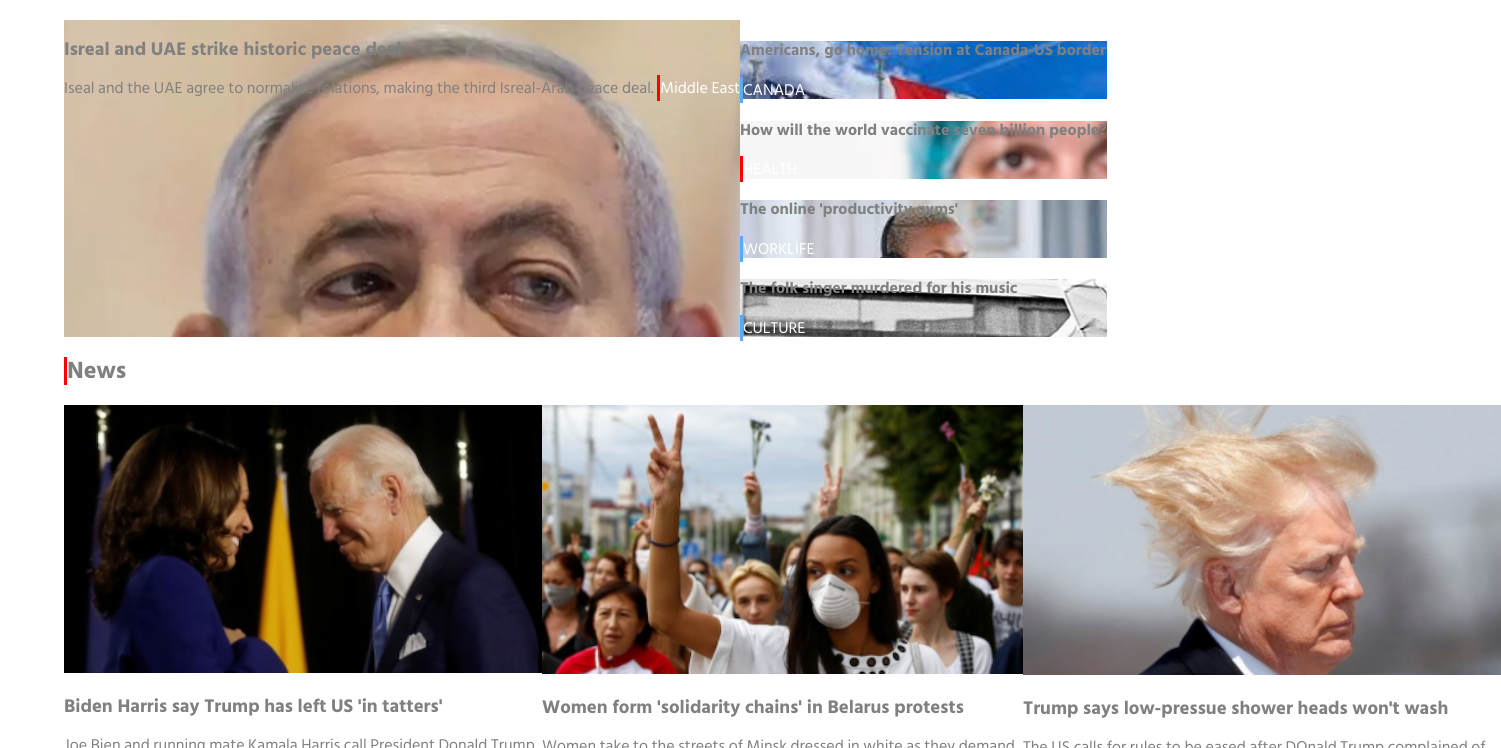
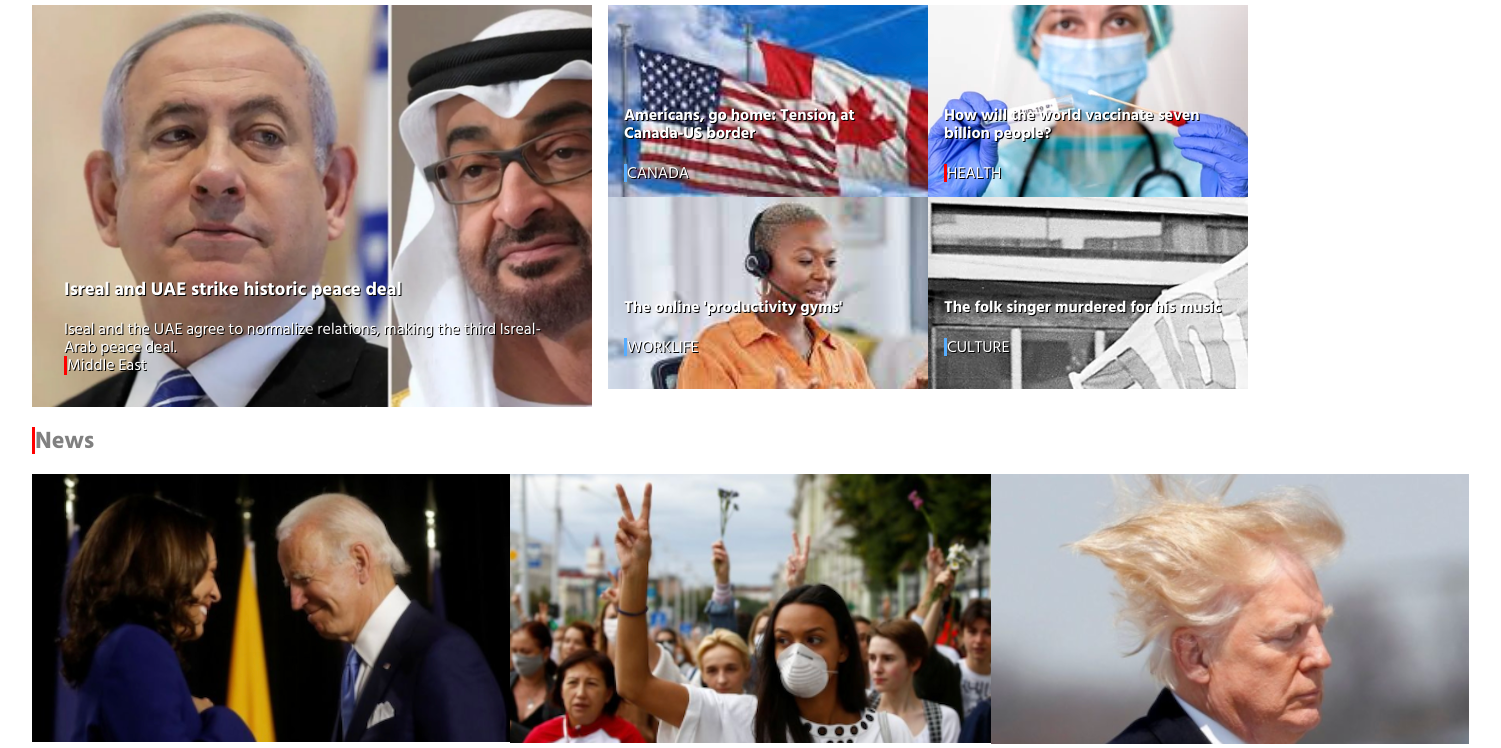
Before and after one commit to BeKind-Rewind/BBC, a plain HTML site: page index.html in a window 1280 px wide. Shown: the part 190-938 px from the top of the page, 1501 px wide, since content can reach past the window. Drawn offline with Linux system fonts and the light colour scheme.

Commit message:
adjusting box sizes

```diff
--- a/css/style.css
+++ b/css/style.css
@@ -24,8 +24,8 @@
 body {
   font-family: "Hind Siliguri", sans-serif;
   color: gray;
-  padding-left: 4rem;
-  padding-right: 4rem;
+  padding-left: 2rem;
+  padding-right: 2rem;
   margin-bottom: 4rem;
 }
 
@@ -77,7 +77,8 @@ li {
  text-decoration: none;
  border-left: solid .5px gray;
  border-right: solid .5px gray;
- padding: 1rem;
+ padding: 1rem 1rem .5rem 1rem;
+ margin: 0 2rem 1rem .5rem 1rem;
 }
 
 .flex {
@@ -110,6 +111,11 @@ a {
 .isrealUAE {
   background-image: url("/assets/isrealUAE.png");
   background-repeat: no-repeat;
+  background-size: cover;
+  margin-right: 1rem;
+  padding: 16rem 2rem 2rem 2rem;
+  text-shadow: 1px 1px 0 black;
+  color: rgb(255, 255, 255);
 }
 
 .productive {
@@ -130,4 +136,21 @@ a {
 .vaccine {
   background-image: url("/assets/vaccine.png");
   background-repeat: no-repeat;
+  background-size: cover;
 }
+
+.quad {
+  color: rgb(255, 255, 255);
+  padding: 5rem 1rem 0 1rem;
+  height: 12rem;
+  width: 20rem;
+  text-shadow: 1px 1px 0 black;
+}
+
+.margin_b_sm {
+  margin-bottom: 2rem;
+}
+
+.block {
+  display: block;
+}
--- a/index.html
+++ b/index.html
@@ -48,27 +48,34 @@
 				<section class="flex">
 					<section class="isrealUAE">
 						<h3>Isreal and UAE strike historic peace deal</h3>
-						<span>Iseal and the UAE agree to normalize relations, making the third Isreal-Arab peace deal.</span>
-						<a href="" class="left_flare_red">Middle East</a>
+						<span class="margin_b_sm">Iseal and the UAE agree to normalize relations, making the third Isreal-Arab peace deal.</span>
+						<a href="" class="left_flare_red block">Middle East</a>
 					</section>
 
 					<section>
-						<section class="canada">
+
+						<section class="flex">
+							<section class="canada quad">
 								<h4>Americans, go home: Tension at Canada-US border</h4>
-							<a href="" class="left_flare_blue">CANADA</a>
+								<a href="" class="left_flare_blue block margin_b_sm">CANADA</a>
 							</section>
-						<section class="vaccine">
+							<section class="vaccine quad">
 								<h4>How will the world vaccinate seven billion people?</h4>
-							<a href="" class="left_flare_red">HEALTH</a>
+								<a href="" class="left_flare_red block margin_b_sm">HEALTH</a>
 							</section>
-						<section class="productive">
+						</section>
+
+						<section class="flex">
+							<section class="productive quad">
 								<h4>The online 'productivity gyms'</h4>
-							<a href="" class="left_flare_blue">WORKLIFE</a>
+								<a href="" class="left_flare_blue block margin_b_sm">WORKLIFE</a>
 							</section>
-						<section class="martyr">
+							<section class="martyr quad">
 								<h4>The folk singer murdered for his music</h4>
-							<a href="" class="left_flare_blue">CULTURE</a>
+								<a href="" class="left_flare_blue block margin_b_sm">CULTURE</a>
 							</section>
+						</section>
+
 					</section>
 
 				</section>
```
Lines whose indentation alone changed are shown as unchanged.
